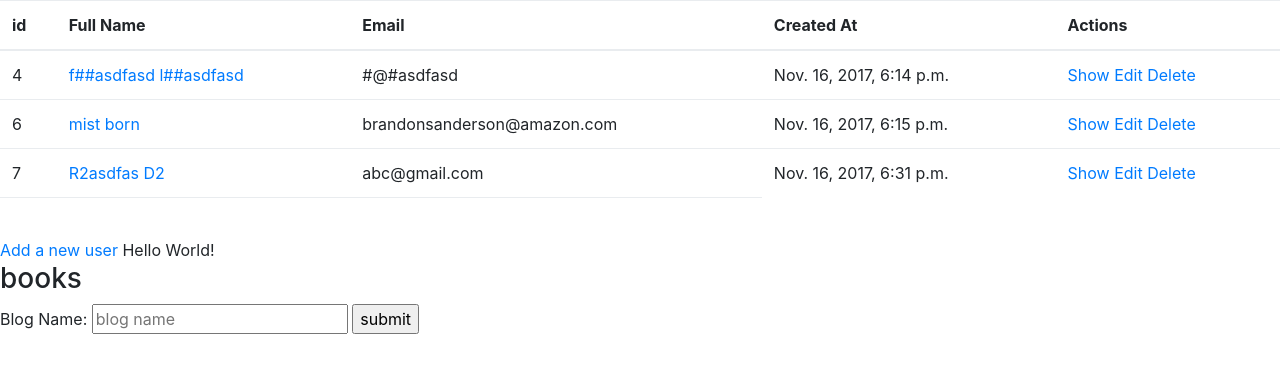
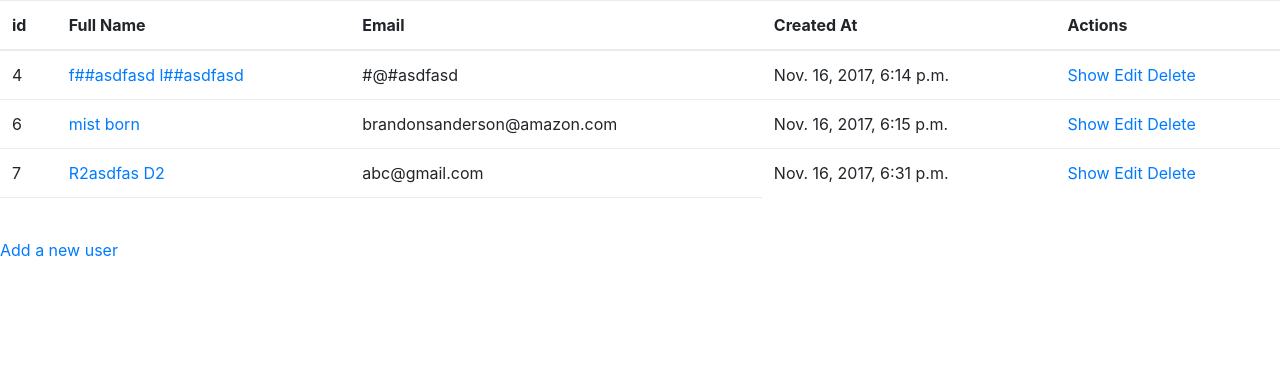
Before and after one commit to kegplant/Python_Django_RestfulUsers, a Django app: template apps/restful_user/templates/restful_user/index.html in a window 1280 px wide. Shown: the top 373 px of the page. Run offline with Django 3.2, Linux system fonts and the light colour scheme; the template is opened without the code that fills it: values that come from a table or form of the project are taken from there, others are empty; data comes from the database, SQL or seed files in the repository; parts of the project's set-up code (start-up, migrations or seed data) failed here and were passed over; some libraries are stand-ins or nearby versions.

Commit message:
cleaned index.html

```diff
--- a/apps/restful_user/templates/restful_user/index.html
+++ b/apps/restful_user/templates/restful_user/index.html
@@ -48,19 +48,6 @@
       </table>
         <a href='/users/new'>Add a new user</a>
 
-
-
-        Hello World!
-        <h3>books</h3>
-        {%for book in books%}
-        <p>{{book.name}}</p>
-        {%endfor%}
-        <form action="/first_app/create" method="post">
-            {% csrf_token %} Blog Name:
-            <input type="text" name="name" placeholder="blog name">
-            <input type="submit" value="submit">
-        </form>
-        {{request.session.name}}
     <!-- Optional JavaScript -->
     <!-- jQuery first, then Popper.js, then Bootstrap JS -->
     <script src="https://code.jquery.com/jquery-3.2.1.slim.min.js" integrity="sha384-KJ3o2DKtIkvYIK3UENzmM7KCkRr/rE9/Qpg6aAZGJwFDMVNA/GpGFF93hXpG5KkN" crossorigin="anonymous"></script>
```
